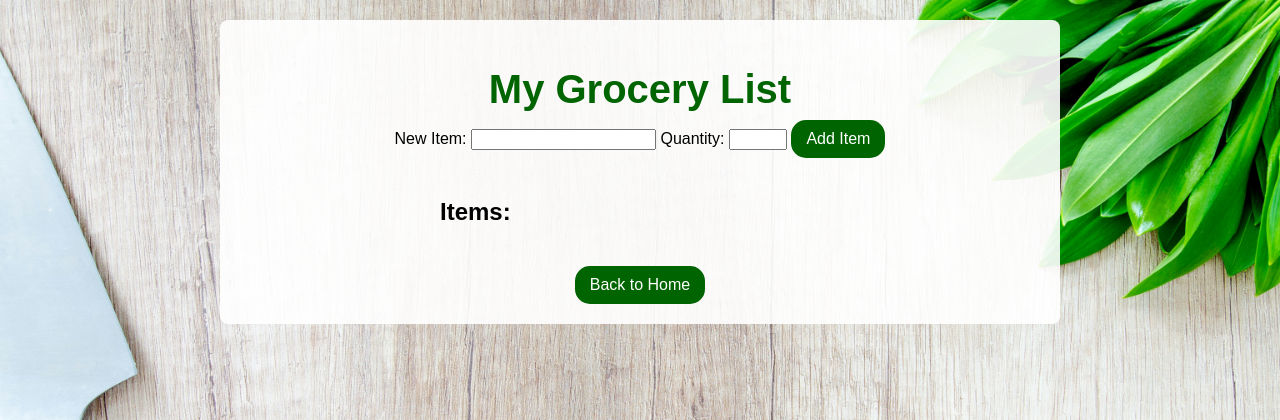
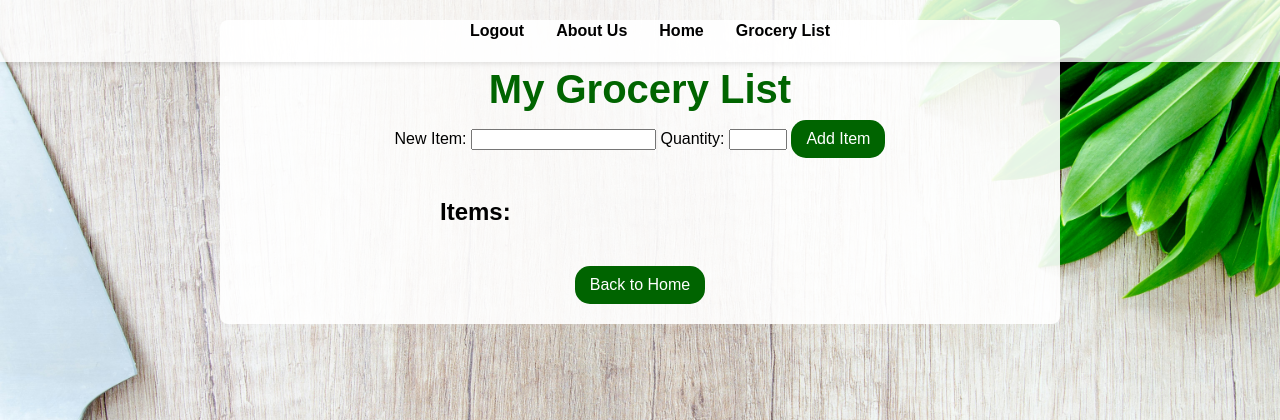
Before and after one commit to prep-pal-org/cmpt370-team14, a Flask app: page /grocery-list in a window 1280 px wide. Shown: the top 420 px of the page. Run offline with Flask 3, Linux system fonts and the light colour scheme; a user stored in the database is signed in; data comes from the database, SQL or seed files in the repository; data that the repository does not hold is empty.

Commit message:
Adding Headinng funcationality of Home About us Logout

```diff
--- a/cmpt370_project_user_management/Templates/grocery_list.html
+++ b/cmpt370_project_user_management/Templates/grocery_list.html
@@ -16,6 +16,12 @@
     </style>
 </head>
 <body>
+    <div class="topnav">
+        <a href="/logout" id="logout">Logout</a>
+        <a href="/about_us" id="about_us">About Us</a>
+        <a href="/login_landing_page" id="home">Home</a>
+        <a href="{{ url_for('grocery_list') }}">Grocery List</a>
+    </div>
     <div class="center-column">
         <h1>My Grocery List</h1>
 
```
